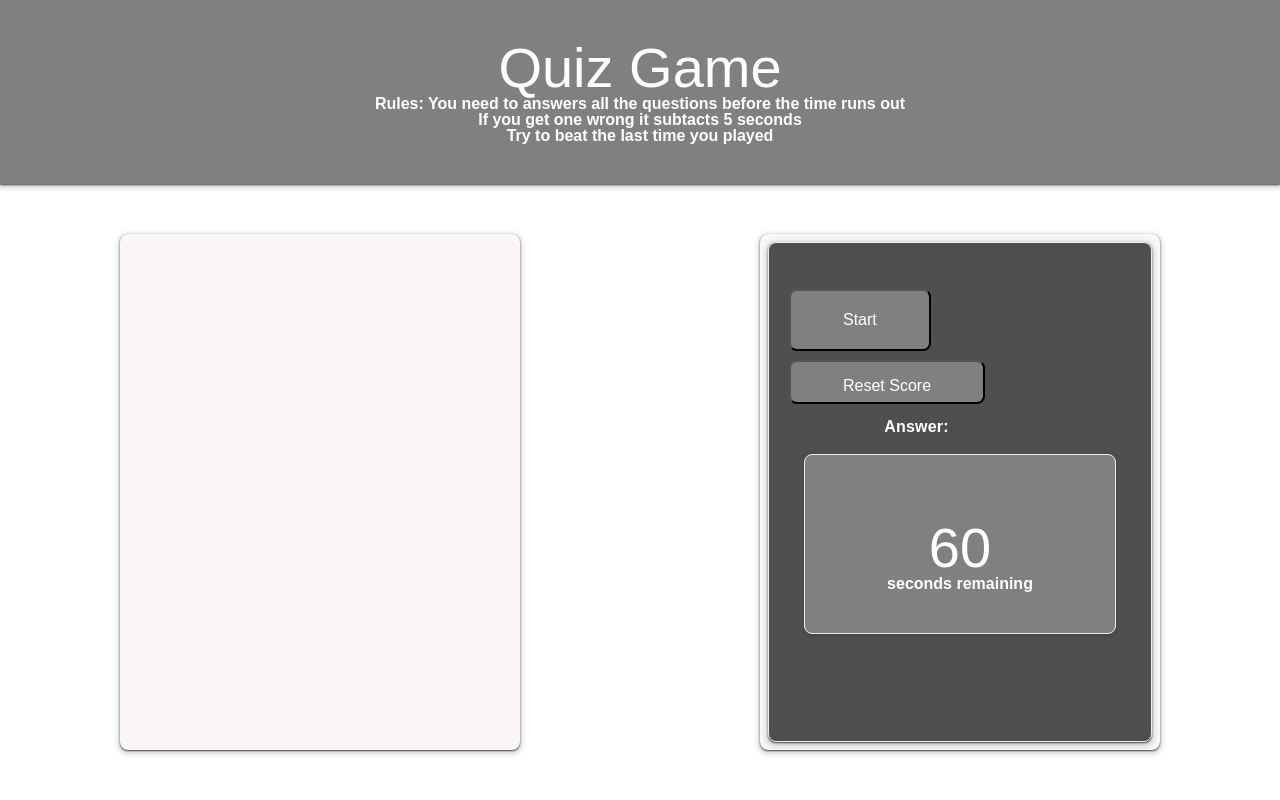
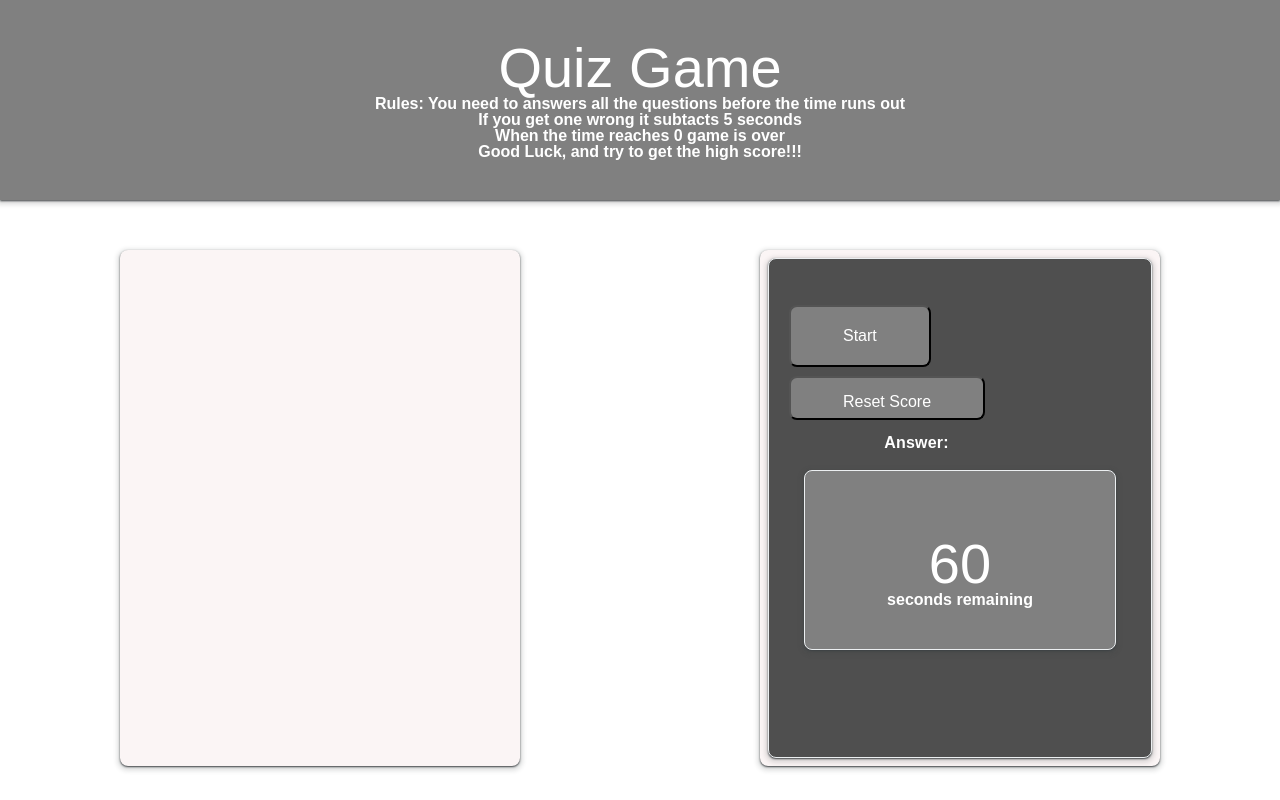
Before and after one commit to eecmanny/Quiz-Games, a plain HTML site: page index.html in a window 1280 px wide. Drawn offline with Linux system fonts and the light colour scheme.

Commit message:
Update index.html

```diff
--- a/index.html
+++ b/index.html
@@ -15,7 +15,8 @@
     <div>
       <h2>Rules: You need to answers all the questions before the time runs out</h2>
       <h2>If you get one wrong it subtacts 5 seconds</h2>
-      <h2>Try to beat the last time you played</h2>
+      <h2>When the time reaches 0 game is over</h2>
+      <h2>Good Luck, and try to get the high score!!!</h2>
     </div>
 
   </header>
```
